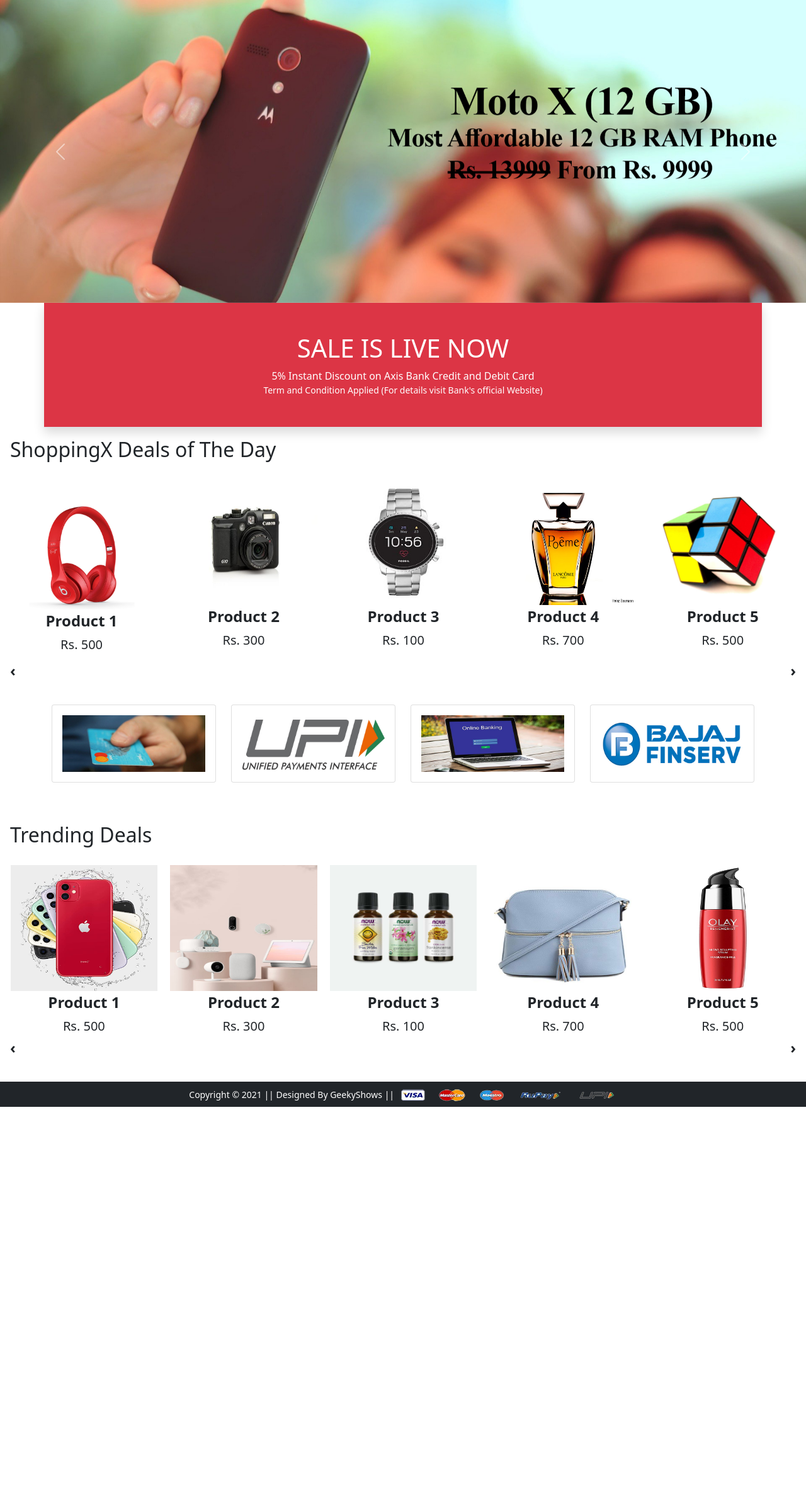
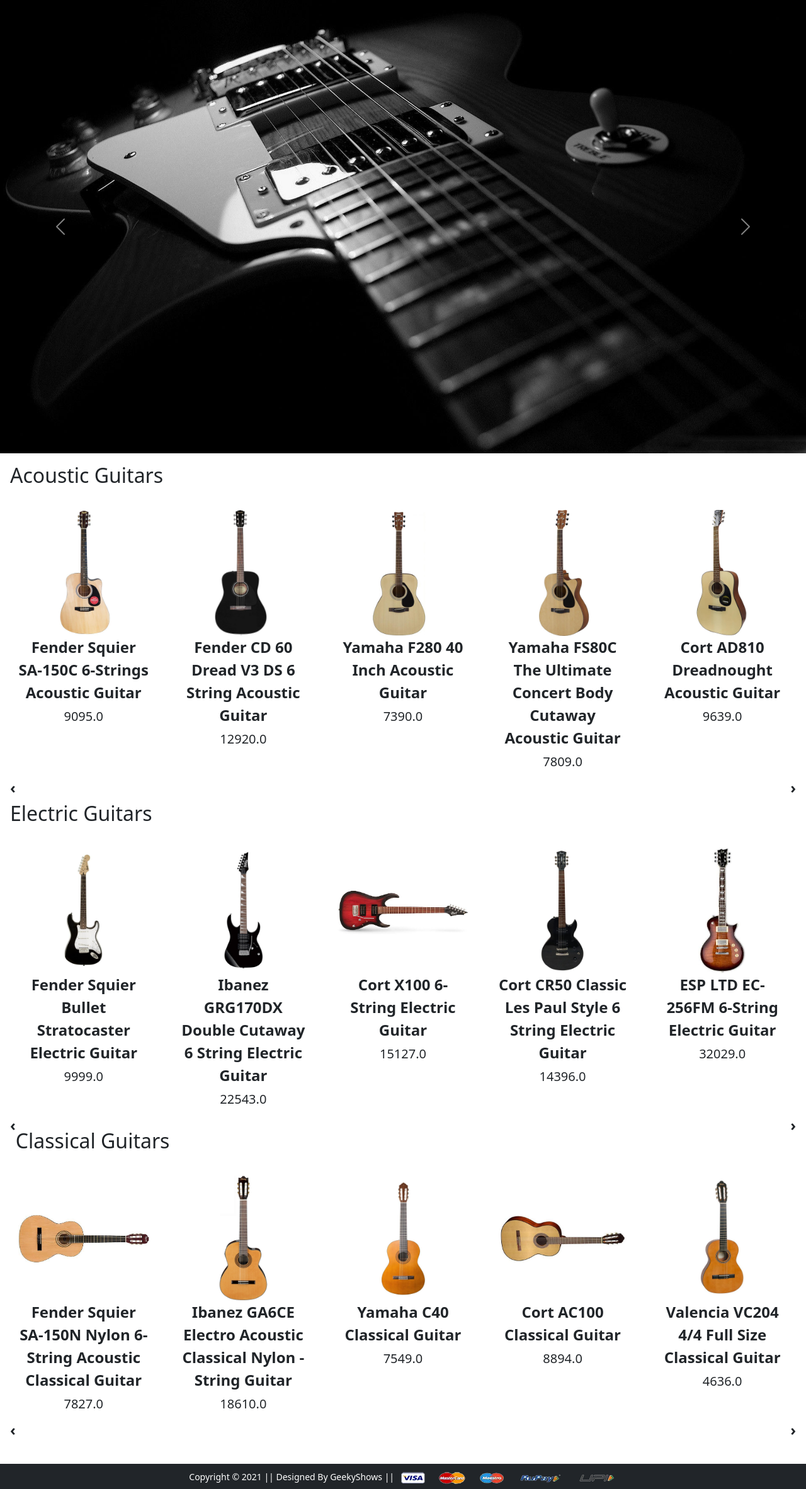
Before and after one commit to Naman-18/Cart-de-Music, a Django app: page / in a window 1280 px wide. Shown: the part 56-2421 px from the top of the page at 63% size. Before the commit the page ends 1814 px from the top, so only its background shows below. Run offline with Django 3.2, Linux system fonts and the light colour scheme; data comes from the database, SQL or seed files in the repository; some libraries are stand-ins or nearby versions.

Commit message:
Updating ProductSlider

```diff
--- a/app/templates/app/home.html
+++ b/app/templates/app/home.html
@@ -31,7 +31,7 @@
 <!-- End Banner Slider -->
 {% endblock banner_slider %}
 
-{% block livesale %}
+{% comment %} {% block livesale %}
 <!-- Live Sale Section -->
 <div class="container">
   <div class="row bg-danger text-center p-5 text-white border-bottom shadow">
@@ -41,32 +41,25 @@
   </div>
 </div>
 <!-- End Live Sale Section -->
-{% endblock livesale %}
+{% endblock livesale %} {% endcomment %}
 
 {% block main-content %}
 <!-- 1st Product Slider -->
 <div class="m-3">
- <h2>ShoppingX Deals of The Day</h2>
+
+ <h2>Acoustic Guitars</h2>
  <!-- Slider 1 -->
  <div class="owl-carousel" id="slider1">
-  <a href="{% url 'product-detail' %}" class="btn"><div class="item"><img src="{% static 'app/images/product/1.jpg' %}" alt="" height="200px"><span class="fw-bold">Product 1</span><br><span class="fs-5">Rs. 500</span></div></a>
-  <div class="item"><img src="{% static 'app/images/product/2.jpg' %}" alt="" height="200px"><span class="fw-bold">Product 2</span><br><span class="fs-5">Rs. 300</span></div>
-  <div class="item"><img src="{% static 'app/images/product/3.jpg' %}" alt="" height="200px"><span class="fw-bold">Product 3</span><br><span class="fs-5">Rs. 100</span></div>
-  <div class="item"><img src="{% static 'app/images/product/4.jpg' %}" alt="" height="200px"><span class="fw-bold">Product 4</span><br><span class="fs-5">Rs. 700</span></div>
-  <div class="item"><img src="{% static 'app/images/product/5.jpg' %}" alt="" height="200px"><span class="fw-bold">Product 5</span><br><span class="fs-5">Rs. 500</span></div>
-  <div class="item"><img src="{% static 'app/images/product/6.jpg' %}" alt="" height="200px"><span class="fw-bold">Product 6</span><br><span class="fs-5">Rs. 400</span></div>
-  <div class="item"><img src="{% static 'app/images/product/7.jpg' %}" alt="" height="200px"><span class="fw-bold">Product 7</span><br><span class="fs-5">Rs. 500</span></div>
-  <div class="item"><img src="{% static 'app/images/product/8.jpg' %}" alt="" height="200px"><span class="fw-bold">Product 8</span><br><span class="fs-5">Rs. 300</span></div>
-  <div class="item"><img src="{% static 'app/images/product/9.jpg' %}" alt="" height="200px"><span class="fw-bold">Product 9</span><br><span class="fs-5">Rs. 600</span></div>
-  <div class="item"><img src="{% static 'app/images/product/10.jpg' %}" alt="" height="200px"><span class="fw-bold">Product 10</span><br><span class="fs-5">Rs. 900</span></div>
-  <div class="item"><img src="{% static 'app/images/product/11.jpg' %}" alt="" height="200px"><span class="fw-bold">Product 11</span><br><span class="fs-5">Rs. 100</span></div>
-  <div class="item"><img src="{% static 'app/images/product/12.jpg' %}" alt="" height="200px"><span class="fw-bold">Product 12</span><br><span class="fs-5">Rs. 200</span></div>
+{% for guitar in acoustic  %}
+  <a href="{% url 'product-detail' %}" class="btn">
+  <div class="item"><img src="{{guitar.product_image.url}}" alt="" height="200px"><span class="fw-bold">{{guitar.title}}</span><br><span class="fs-5">{{guitar.discounted_price}}</span></div></a>
+  {% endfor %}
  </div>
 </div>
 <!-- End 1st Product Slider -->
 
 <!-- Payment Info Section -->
-<div class="container my-5">
+{% comment %} <div class="container my-5">
  <div class="row">
   <div class="col-sm-3">
    <div class="card mb-3">
@@ -97,27 +90,35 @@
    </div>
   </div>
  </div>
-</div>
+</div> {% endcomment %}
 <!-- End Payment Info Section -->
 
 <!-- 2nd Product Slider -->
 <div class="mx-3">
- <h2>Trending Deals</h2>
+ <h2>Electric Guitars</h2>
  <!-- Slider 2 -->
  <div class="owl-carousel" id="slider2">
-  <div class="item"><img src="{% static 'app/images/product/12.jpg' %}" alt="" height="200px"><span class="fw-bold">Product 1</span><br><span class="fs-5">Rs. 500</span></div>
-  <div class="item"><img src="{% static 'app/images/product/11.jpg' %}" alt="" height="200px"><span class="fw-bold">Product 2</span><br><span class="fs-5">Rs. 300</span></div>
-  <div class="item"><img src="{% static 'app/images/product/10.jpg' %}" alt="" height="200px"><span class="fw-bold">Product 3</span><br><span class="fs-5">Rs. 100</span></div>
-  <div class="item"><img src="{% static 'app/images/product/9.jpg' %}" alt="" height="200px"><span class="fw-bold">Product 4</span><br><span class="fs-5">Rs. 700</span></div>
-  <div class="item"><img src="{% static 'app/images/product/8.jpg' %}" alt="" height="200px"><span class="fw-bold">Product 5</span><br><span class="fs-5">Rs. 500</span></div>
-  <div class="item"><img src="{% static 'app/images/product/11.jpg' %}" alt="" height="200px"><span class="fw-bold">Product 6</span><br><span class="fs-5">Rs. 400</span></div>
-  <div class="item"><img src="{% static 'app/images/product/5.jpg' %}" alt="" height="200px"><span class="fw-bold">Product 7</span><br><span class="fs-5">Rs. 500</span></div>
-  <div class="item"><img src="{% static 'app/images/product/11.jpg' %}" alt="" height="200px"><span class="fw-bold">Product 8</span><br><span class="fs-5">Rs. 300</span></div>
-  <div class="item"><img src="{% static 'app/images/product/12.jpg' %}" alt="" height="200px"><span class="fw-bold">Product 9</span><br><span class="fs-5">Rs. 600</span></div>
-  <div class="item"><img src="{% static 'app/images/product/7.jpg' %}" alt="" height="200px"><span class="fw-bold">Product 10</span><br><span class="fs-5">Rs. 900</span></div>
-  <div class="item"><img src="{% static 'app/images/product/6.jpg' %}" alt="" height="200px"><span class="fw-bold">Product 11</span><br><span class="fs-5">Rs. 100</span></div>
-  <div class="item"><img src="{% static 'app/images/product/10.jpg' %}" alt="" height="200px"><span class="fw-bold">Product 12</span><br><span class="fs-5">Rs. 200</span></div>
+  {% for guitar in electric  %}
+  <a href="{% url 'product-detail' %}" class="btn">
+  <div class="item"><img src="{{guitar.product_image.url}}" alt="" height="200px"><span class="fw-bold">{{guitar.title}}</span><br><span class="fs-5">{{guitar.discounted_price}}</span></div></a>
+  {% endfor %}
+
  </div>
 </div>
 <!-- End 2nd Product Slider -->
+
+<!-- 3rd Product Slider -->
+<div class="mx-3">
+ <h2>Classical Guitars</h2>
+ <!-- Slider 3 -->
+ <div class="owl-carousel" id="slider2">
+  {% for guitar in classical  %}
+  <a href="{% url 'product-detail' %}" class="btn">
+  <div class="item"><img src="{{guitar.product_image.url}}" alt="" height="200px"><span class="fw-bold">{{guitar.title}}</span><br><span class="fs-5">{{guitar.discounted_price}}</span></div></a>
+  {% endfor %}
+
+ </div>
+</div>
+<!-- End 3rd Product Slider -->
+
 {% endblock main-content %}
--- a/app/urls.py
+++ b/app/urls.py
@@ -3,7 +3,8 @@ from app import views
 from django.conf import settings
 from django.conf.urls.static import static
 urlpatterns = [
-    path('', views.home),
+    #path('', views.home),
+    path('',views.ProductView.as_view(),name="home"),
     path('product-detail/', views.product_detail, name='product-detail'),
     path('cart/', views.add_to_cart, name='add-to-cart'),
     path('buy/', views.buy_now, name='buy-now'),
--- a/app/views.py
+++ b/app/views.py
@@ -1,7 +1,15 @@
 from django.shortcuts import render
+from django.views import View
+from .models import Customer, Product, Cart, OrderPlaced
 
-def home(request):
- return render(request, 'app/home.html')
+class ProductView(View):
+    def get(self,request):
+        acoustic = Product.objects.filter(category = 'AG')
+        electric = Product.objects.filter(category = 'EG')
+        classical = Product.objects.filter(category = 'CG')
+        return render(request, 'app/home.html',
+        {'acoustic':acoustic, 'electric' : electric, 'classical': classical})
+
 
 def product_detail(request):
  return render(request, 'app/productdetail.html')
```
Also changed, not shown: app/static/app/images/banner/b1.jpg, app/static/app/images/banner/b2.jpg, app/static/app/images/banner/b3.jpg, app/static/app/images/banner/b4.jpg.
